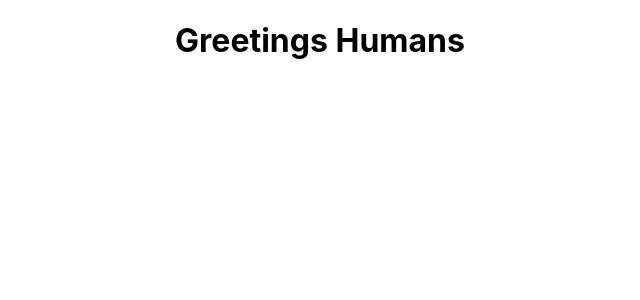
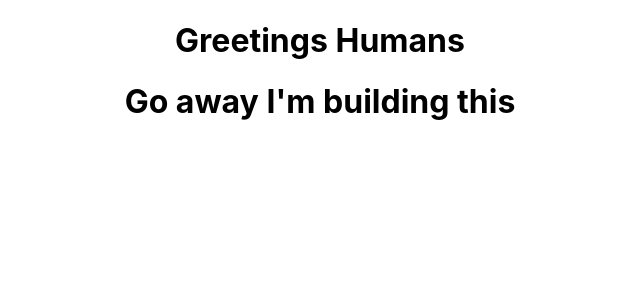
Before and after one commit to wbagley01/wbagley01.github.io, a React (Create React App) app: page / in a window 1280 px wide. Shown: the top 300 px of the page, without its empty margins (320-960 px from the left). Built offline with nearby package versions, Linux system fonts and the light colour scheme.

Commit message:
Class components

```diff
--- a/src/App.js
+++ b/src/App.js
@@ -1,11 +1,13 @@
 import logo from './logo.svg';
 import './App.css';
-import Greet from './components/Greet'
+import Greet from './components/tutorial/Greet'
+import Welcome from './components/tutorial/Welcome'
 
 function App() {
   return (
     <div className="App">
       <Greet />
+      <Welcome />
     </div>
   );
 }
--- a/src/components/Greet.js
+++ b/src/components/tutorial/Greet.js
@@ -1,3 +1,4 @@
+// THIS IS AN EXAMPLE OF FUNCTIONAL COMPONENTS
 import React from 'react'
 
 // Function Declaration
--- /dev/null
+++ b/src/components/tutorial/Welcome.js
@@ -0,0 +1,10 @@
+// THIS IS AN EXAMPLE OF CLASS COMPONENTS
+import React, { Component } from 'react'
+
+class Welcome extends Component{
+    render() {
+        return <h1>Go away I'm building this</h1>
+    }
+}
+
+export default Welcome
```
Also changed, not shown: src/components/file.js (added).
